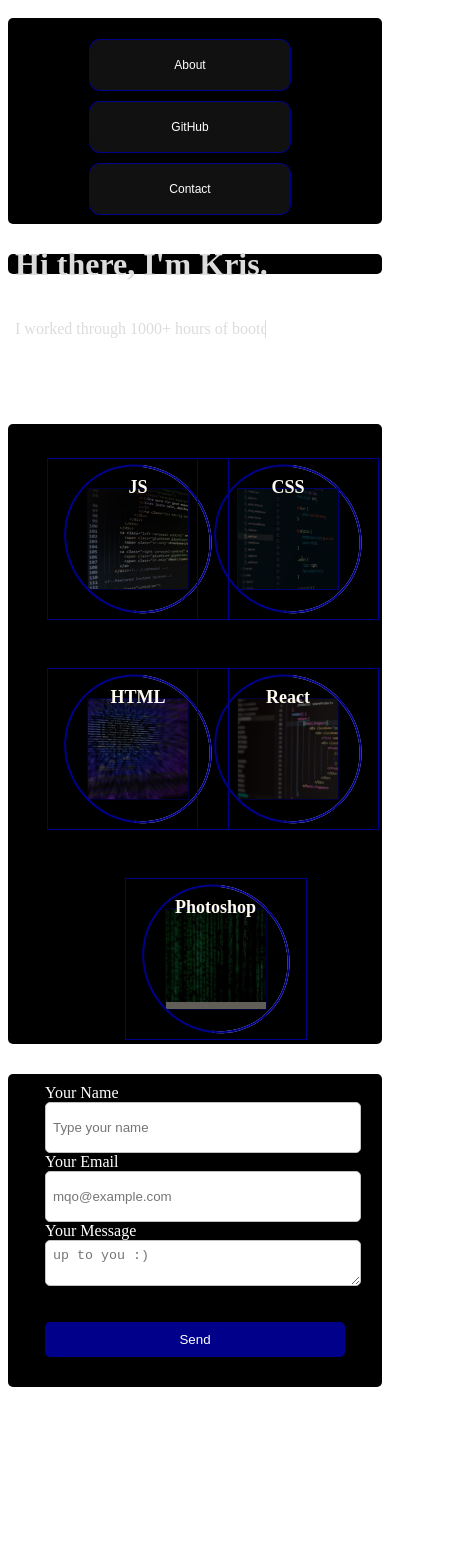
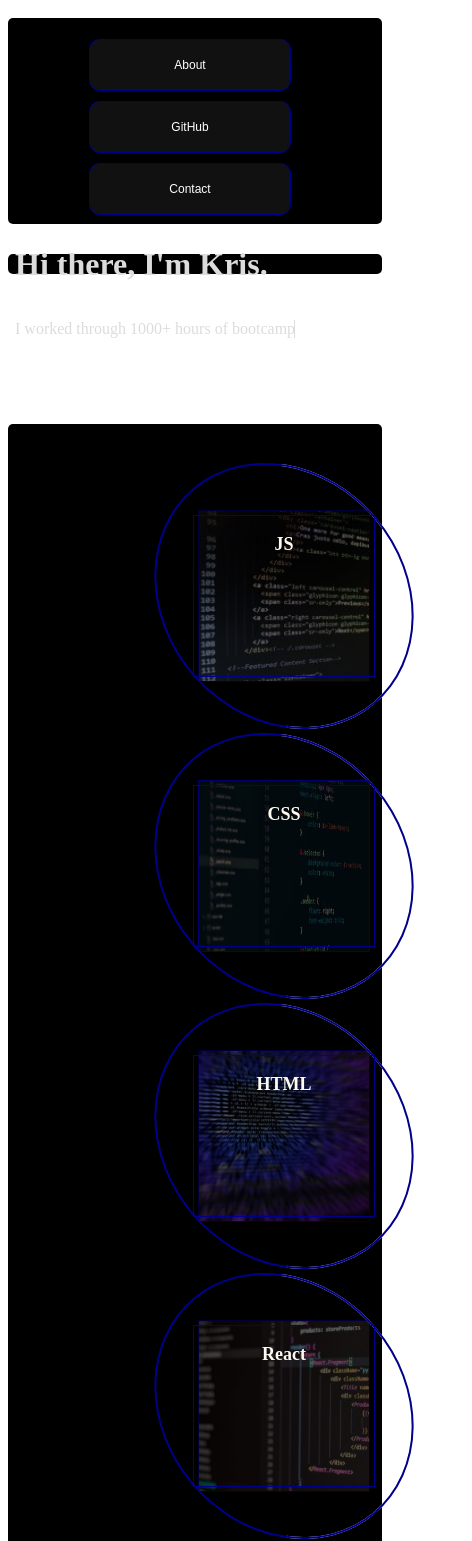
Before and after one commit to kriskris79/my-blackandwhitedev.com-website, a React (Create React App) app in the folder mywebsite/: page / in a window 390 px wide. Shown: the top 1541 px of the page, 472 px wide, since content can reach past the window. Before the commit the page ends 1395 px from the top, so only its background shows below. Built offline with nearby package versions, Linux system fonts and the light colour scheme.

Commit message:
jobskills are fine now

```diff
--- a/mywebsite/src/components/Contact.css
+++ b/mywebsite/src/components/Contact.css
@@ -5,6 +5,7 @@
     flex-direction: column;
     padding: 0;
     width: 700px;
+    font-size: 17px;
 
 }
 
@@ -27,12 +28,13 @@ textarea {
     max-width: 100%;
     min-width: 100%;
     width: 100%;
-    /*max-height: 100px;*/
-    /*min-height: 100px;*/
+    max-height: 100px;
+    min-height: 100px;
     padding: 7px;
     outline: none;
     border-radius: 5px;
     border: 1px solid #c3c3c3;
+    margin-top: 10px;
 }
 
 textarea:focus {
@@ -40,17 +42,19 @@ textarea:focus {
 }
 
 label {
-    margin-top: 1rem;
+
     color: white;
 }
 
 input[type="submit"] {
-    margin-top: 2rem;
+    margin-top: 10px;
+    margin-bottom: 10px;
     cursor: pointer;
     background: darkblue;
     color: white;
     border: none;
-    margin-bottom: 20px;
+    /*margin-bottom: 20px;*/
+    font-size: 17px;
 }
 
 
@@ -81,7 +85,7 @@ input[type="submit"] {
     .StyledContactForm {
 
         width: 477px;
-        font-size: 16px;
+
     }
 }
 /* Medium devices (Desktops) */
--- a/mywebsite/src/components/Jobskills.css
+++ b/mywebsite/src/components/Jobskills.css
@@ -1,18 +1,12 @@
 
 .cards {
-    height: 100vh;
-    width: 100vw;
-    max-height: 600px;
-    max-width: 100vw;
-    min-height: 600px;
-    min-width: 1100px;
     display: flex;
     justify-content: center;
     align-items: center;
-    margin: 0 auto;
-    align-content: space-between;
-    flex-wrap: nowrap;
+    align-content: center;
+    flex-wrap: wrap;
     flex-direction: row;
+
 
 }
 
@@ -93,6 +87,7 @@
     height: 170px;
     width: 170px;
     border: 1px solid darkblue;
+    margin: 20px;
 }
 
 .card1 {
@@ -145,7 +140,6 @@
     border-radius: 50%;
     transition: transform 1s;
     transform: translateX(-50%) translateY(-50%) rotate(50deg);
-    /*filter: blur(3px);*/
 
 
 
@@ -153,7 +147,6 @@
 }
 
 .ring:before {
-    /*background: linear-gradient(45deg, #ff0000, #ff7300, #fffb00, #48ff00, #00ffd5, #002bff, #7a00ff, #ff00c8, #ff0000);*/
     border-color: rgb(235, 235, 235) rgb(235, 235, 235) rgba(0, 0, 0, 0)
     rgba(0, 0, 0, 0);
     z-index: -1;
@@ -206,9 +199,7 @@ p {
     flex-direction: column;
 }
 
-.fa-plane {
-    font-size: 16px;
-}
+
 
 
 /* Extra small devices (older Phones) */
@@ -216,130 +207,75 @@ p {
 
 
     .cards {
-        height: 100vh;
-        width: 100vw;
-        max-height: 600px;
-        max-width: 100vw;
-        min-height: 600px;
-        min-width: 320px;
+
         display: flex;
         justify-content: center;
         align-items: center;
         margin: 0 auto;
         flex-wrap: wrap;
     }
-
-    .panel {
-        height: 200px;
-        width: 140px;
-        position: relative;
-        margin: 5px;
 }
 
-    .panel:last-child {
-        margin-right: 0;
-    }
 
-    .panel:hover .card {
-        filter: blur(1.5);
-    }
+/* Extra small devices (Phones) */
+@media screen and (min-width: 411px) and (max-width: 576px) {
+    .cards {
 
-    .panel:hover .card1 {
-        background-size: 215% 135%;
-    }
-
-    .panel:hover .card2 {
-        background-size: 115% 115%;
-    }
-
-    .panel:hover .card3 {
-        background-size: 155% 115%;
-    }
-
-    .panel:hover .card4 {
-        background-size: 155% 115%;
-    }
-
-    .panel:hover .card5 {
-        background-size: 155% 115%;
-    }
-
-    .panel:hover .title {
-        color: rgba(255, 255, 255, 0.2);
-    }
-
-    .panel:hover .border {
-        border: 1px solid darkblue;
-    }
-
-    .panel:hover .slide {
-        bottom: 0px;
-    }
-
-    .panel:hover .ring:before,
-    .panel:hover .ring:after {
-        transform: translateX(-50%) translateY(-50%) rotate(720deg);
-    }
-
-    .ring,
-    .card,
-    .border,
-    .slide,
-    .line {
         display: flex;
         justify-content: center;
         align-items: center;
+        margin: 0 auto;
+        flex-direction: column;
+    }
 }
 
-    .ring {
-        color: #fffbf1;
-        position: absolute;
-        top: 50%;
-        left: 50%;
-        transform: translateX(-50%) translateY(-50%);
-        font-size: 100px;
+/* Small devices (Tablets) */
+@media screen and (min-width: 577px) and (max-width: 768px) {
+    .cards {
+
+        display: flex;
+        justify-content: center;
+        align-items: center;
+        margin: 0 auto;
+        flex-direction: column;
+    }
 }
 
-    .card {
-        background: #f0ead6;
-        position: relative;
-        transition: all 1s;
-        height: 100px;
-        width: 100px;
-        border: 1px solid darkblue;
+/* Medium devices (Desktops) */
+@media screen and (min-width: 769px) and (max-width: 992px) {
+    .cards {
+
+        display: flex;
+        justify-content: center;
+        align-items: center;
+        margin: 0 auto;
+        flex-wrap: wrap;
+        flex-direction: row;
+    }
 }
 
-    .card1 {
-        background-image: url("../assets/js.jpg");
-        background-repeat: no-repeat;
-        background-size: 200% 120%;
-        opacity: 0.4;
+/* Large devices (Desktops) */
+@media screen and (min-width: 993px) and (max-width: 1200px) {
+    .cards {
+
+        display: flex;
+        justify-content: center;
+        align-items: center;
+        margin: 0 auto;
+        flex-wrap: wrap;
+        flex-direction: row;
+    }
 }
 
-    .card2 {
-        background-image: url("../assets/css.jpg");
-        background-repeat: no-repeat;
-        background-size: 100% 100%;
-        opacity: 0.8;
-    }
+/* Extra large devices (Desktops) */
+@media screen and (min-width: 1201px) {
+    .cards {
 
-    .card3 {
-        background-image: url("../assets/html.jpg");
-        background-repeat: no-repeat;
-        background-size: 140% 100%;
-        opacity: 0.4;
-    }
-
-    .card4 {
-        background-image: url("../assets/react.jpg");
-        background-repeat: no-repeat;
-        background-size: 140% 100%;
-        opacity: 0.4;
-    }
-
-    .card5 {
-        background-image: url("../assets/photoshop.jpg");
-        background-repeat: no-repeat;
-        background-size: 140px;
+        display: flex;
+        justify-content: center;
+        align-items: center;
+        margin: 0 auto;
+        flex-wrap: wrap;
+        flex-direction: row;
     }
 }
```
Lines whose indentation alone changed are shown as unchanged.
